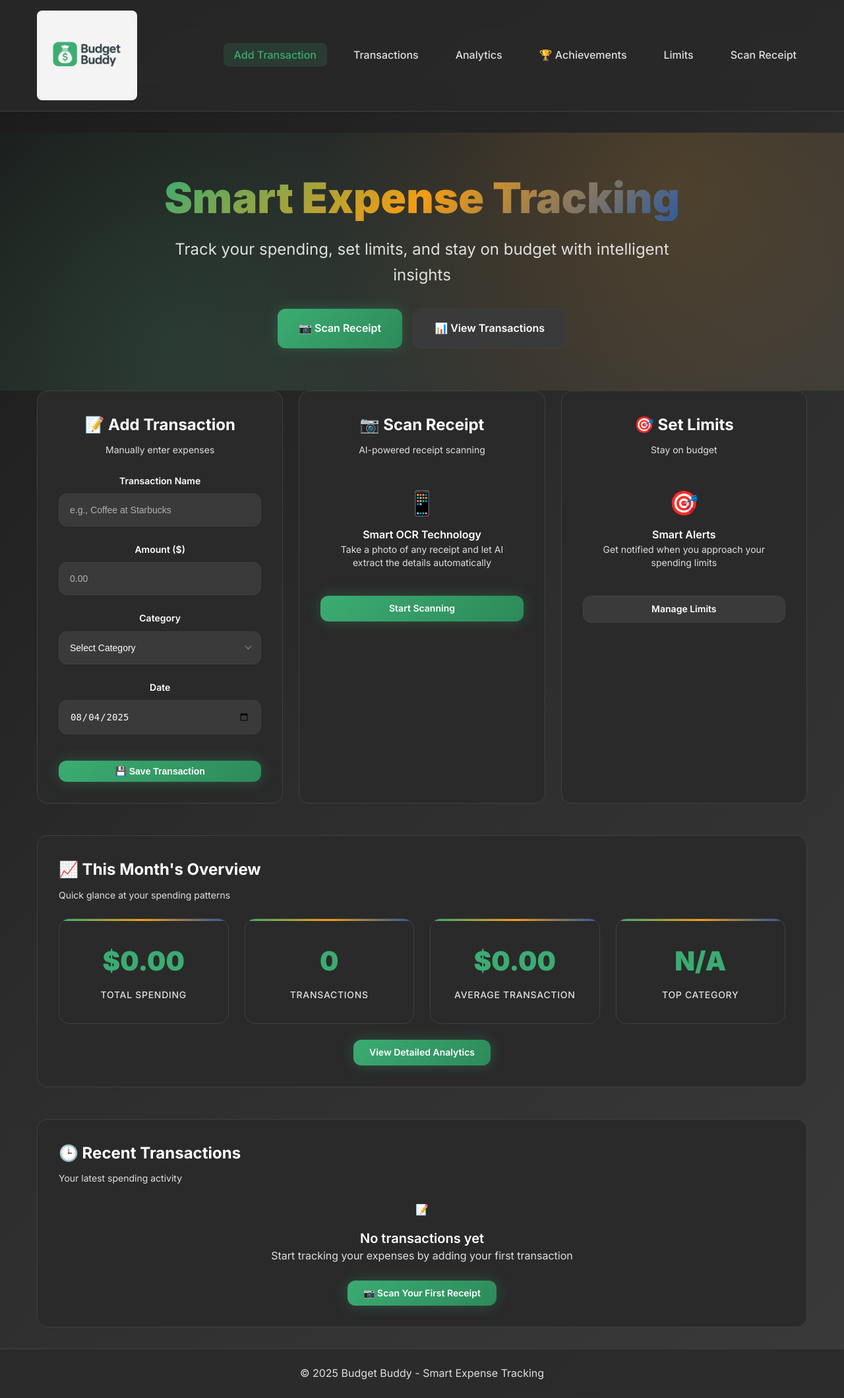
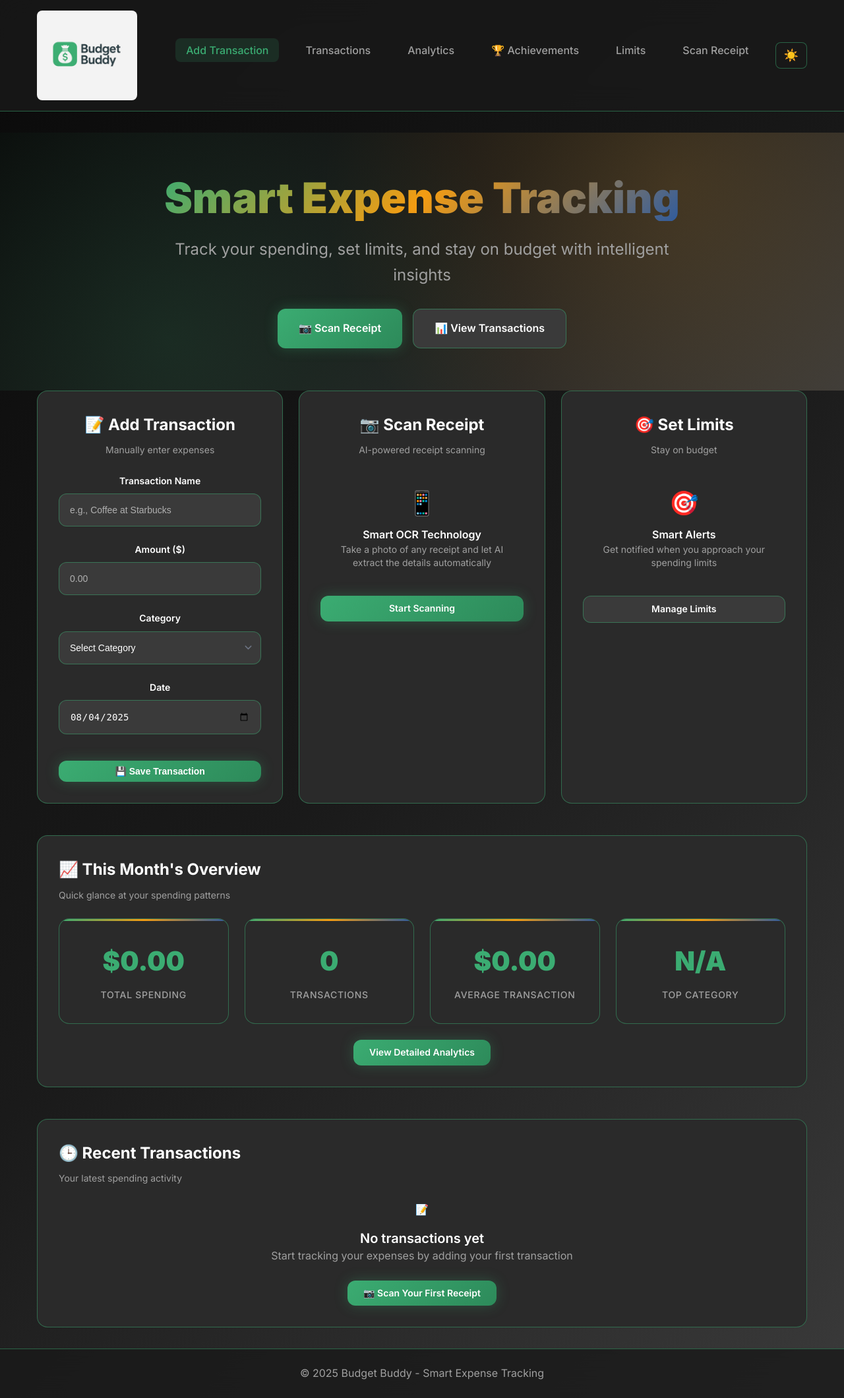
Before and after one commit to T-rummy/Transaction_group, a Flask app: page / in a window 1280 px wide. Shown: the whole page at 66% size. Run offline with Flask 2, Linux system fonts and the light colour scheme; data that the repository does not hold is empty.

Commit message:
Add theme toggle with smooth dark/light mode transitions

```diff
--- a/static/css/style.css
+++ b/static/css/style.css
@@ -859,3 +859,28 @@ body {
     box-shadow: none;
   }
 }
+
+/* Theme Toggle */
+.theme-toggle {
+    background: var(--bg-glass);
+    border: 1px solid var(--border-primary);
+    color: var(--text-primary);
+    padding: 8px 12px;
+    border-radius: 8px;
+    cursor: pointer;
+    font-size: 18px;
+    transition: all 0.3s ease;
+    backdrop-filter: blur(10px);
+}
+
+.theme-toggle:hover {
+    background: var(--primary);
+    color: white;
+    transform: scale(1.05);
+    box-shadow: var(--shadow-hover);
+}
+
+/* Theme Transitions */
+.theme-transition * {
+    transition: background-color 0.3s ease, color 0.3s ease, border-color 0.3s ease, box-shadow 0.3s ease;
+}
--- /dev/null
+++ b/static/js/theme.js
@@ -0,0 +1,90 @@
+// Theme Toggle System for Budget Buddy
+class ThemeManager {
+    constructor() {
+        this.currentTheme = localStorage.getItem('theme') || 'dark';
+        this.init();
+    }
+
+    init() {
+        this.applyTheme(this.currentTheme);
+        this.createToggleButton();
+        this.setupEventListeners();
+    }
+
+    createToggleButton() {
+        // Create theme toggle button
+        const toggle = document.createElement('button');
+        toggle.id = 'theme-toggle';
+        toggle.className = 'theme-toggle';
+        toggle.innerHTML = this.currentTheme === 'dark' ? '☀️' : '🌙';
+        toggle.title = `Switch to ${this.currentTheme === 'dark' ? 'light' : 'dark'} mode`;
+
+        // Add to navigation
+        const nav = document.querySelector('.nav-menu');
+        if (nav) {
+            const li = document.createElement('li');
+            li.appendChild(toggle);
+            nav.appendChild(li);
+        }
+    }
+
+    setupEventListeners() {
+        const toggle = document.getElementById('theme-toggle');
+        if (toggle) {
+            toggle.addEventListener('click', () => {
+                this.toggleTheme();
+            });
+        }
+    }
+
+    toggleTheme() {
+        const newTheme = this.currentTheme === 'dark' ? 'light' : 'dark';
+        this.applyTheme(newTheme);
+        this.currentTheme = newTheme;
+        localStorage.setItem('theme', newTheme);
+
+        // Update toggle button
+        const toggle = document.getElementById('theme-toggle');
+        if (toggle) {
+            toggle.innerHTML = newTheme === 'dark' ? '☀️' : '🌙';
+            toggle.title = `Switch to ${newTheme === 'dark' ? 'light' : 'dark'} mode`;
+        }
+    }
+
+    applyTheme(theme) {
+        const root = document.documentElement;
+
+        if (theme === 'light') {
+            root.style.setProperty('--bg-primary', '#ffffff');
+            root.style.setProperty('--bg-secondary', '#f8f9fa');
+            root.style.setProperty('--bg-glass', 'rgba(255, 255, 255, 0.1)');
+            root.style.setProperty('--text-primary', '#1a1a1a');
+            root.style.setProperty('--text-secondary', '#6c757d');
+            root.style.setProperty('--border-primary', 'rgba(59, 172, 114, 0.3)');
+            root.style.setProperty('--border-secondary', 'rgba(0, 0, 0, 0.1)');
+            root.style.setProperty('--shadow', '0 4px 6px rgba(0, 0, 0, 0.1)');
+            root.style.setProperty('--shadow-hover', '0 8px 25px rgba(0, 0, 0, 0.15)');
+        } else {
+            root.style.setProperty('--bg-primary', '#0a0a0a');
+            root.style.setProperty('--bg-secondary', '#1a1a1a');
+            root.style.setProperty('--bg-glass', 'rgba(26, 26, 26, 0.8)');
+            root.style.setProperty('--text-primary', '#ffffff');
+            root.style.setProperty('--text-secondary', '#a0a0a0');
+            root.style.setProperty('--border-primary', 'rgba(59, 172, 114, 0.5)');
+            root.style.setProperty('--border-secondary', 'rgba(255, 255, 255, 0.1)');
+            root.style.setProperty('--shadow', '0 4px 6px rgba(0, 0, 0, 0.3)');
+            root.style.setProperty('--shadow-hover', '0 8px 25px rgba(0, 0, 0, 0.4)');
+        }
+
+        // Add transition class for smooth animation
+        document.body.classList.add('theme-transition');
+        setTimeout(() => {
+            document.body.classList.remove('theme-transition');
+        }, 300);
+    }
+}
+
+// Initialize theme manager when DOM is loaded
+document.addEventListener('DOMContentLoaded', function() {
+    new ThemeManager();
+});
--- a/templates/base.html
+++ b/templates/base.html
@@ -8,6 +8,7 @@
     <link rel="stylesheet" href="{{ url_for('static', filename='css/style.css') }}">
     <script src="https://cdn.jsdelivr.net/npm/chart.js"></script>
     <script src="{{ url_for('static', filename='js/charts.js') }}"></script>
+    <script src="{{ url_for('static', filename='js/theme.js') }}"></script>
 </head>
 <body>
     <!-- Spending Alerts -->
```
